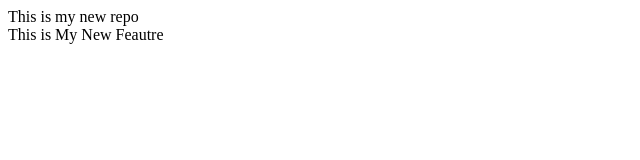
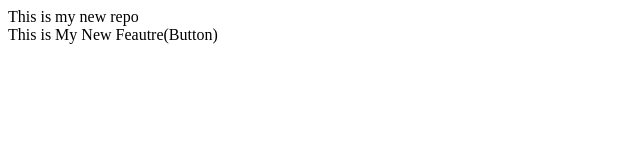
Before and after one commit to Vaibhav-Khalipe/localrepo, a plain HTML site: page index.html in a window 1280 px wide. Shown: the full height of the page, 0-640 px from the left. Drawn offline with Linux system fonts and the light colour scheme.

Commit message:
Add Button

```diff
--- a/index.html
+++ b/index.html
@@ -1,7 +1,7 @@
 <p>
     This is my new repo
     <br>
-    This is My New Feautre
+    This is My New Feautre(Button)
 
 
 </p>
```
